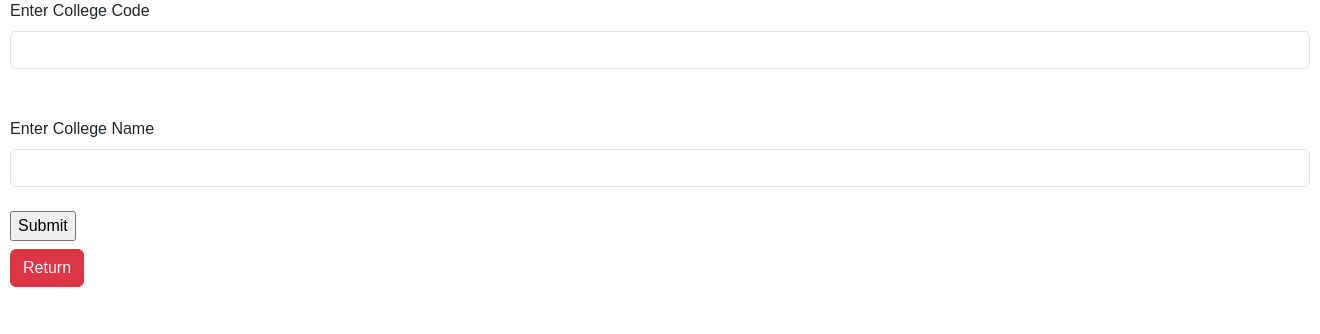
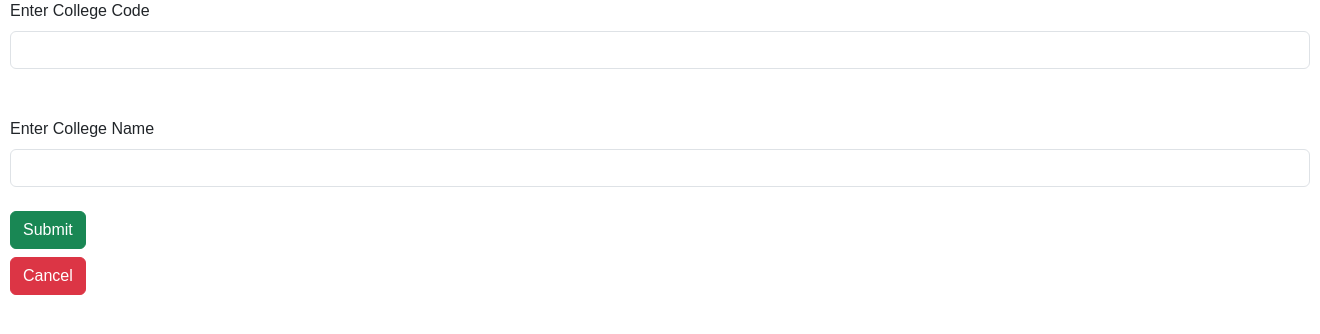
Before and after one commit to Daine-C/SSIS3, a Flask app: page /colleges/add/ in a window 1320 px wide. Shown: the part 201-535 px from the top of the page. Run offline with Flask 3, Linux system fonts and the light colour scheme.

Commit message:
Designed form

```diff
--- a/templates/AddCL.html
+++ b/templates/AddCL.html
@@ -13,9 +13,9 @@
 {{ form.name.label(class="form-label") }}
 {{ form.name(class="form-control") }}
 <br/>
-{{ form.submit }}
+{{ form.submit(class="btn btn-success") }}
 <br/>
 </form>
 </div>
-<a type="button" class="btn btn-danger" href="{{ url_for('college') }}">Return</a>
+<a type="button" class="btn btn-danger" href="{{ url_for('college') }}">Cancel</a>
 {% endblock %}
```
